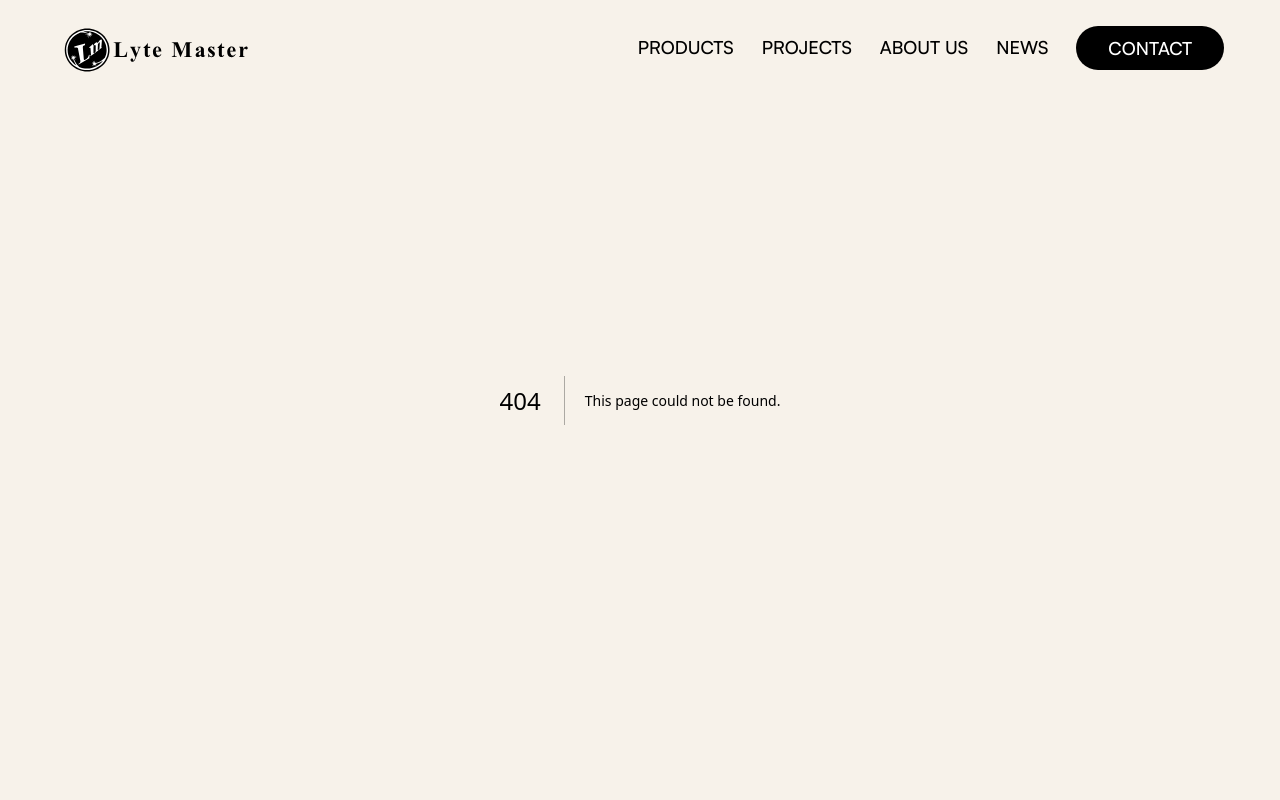
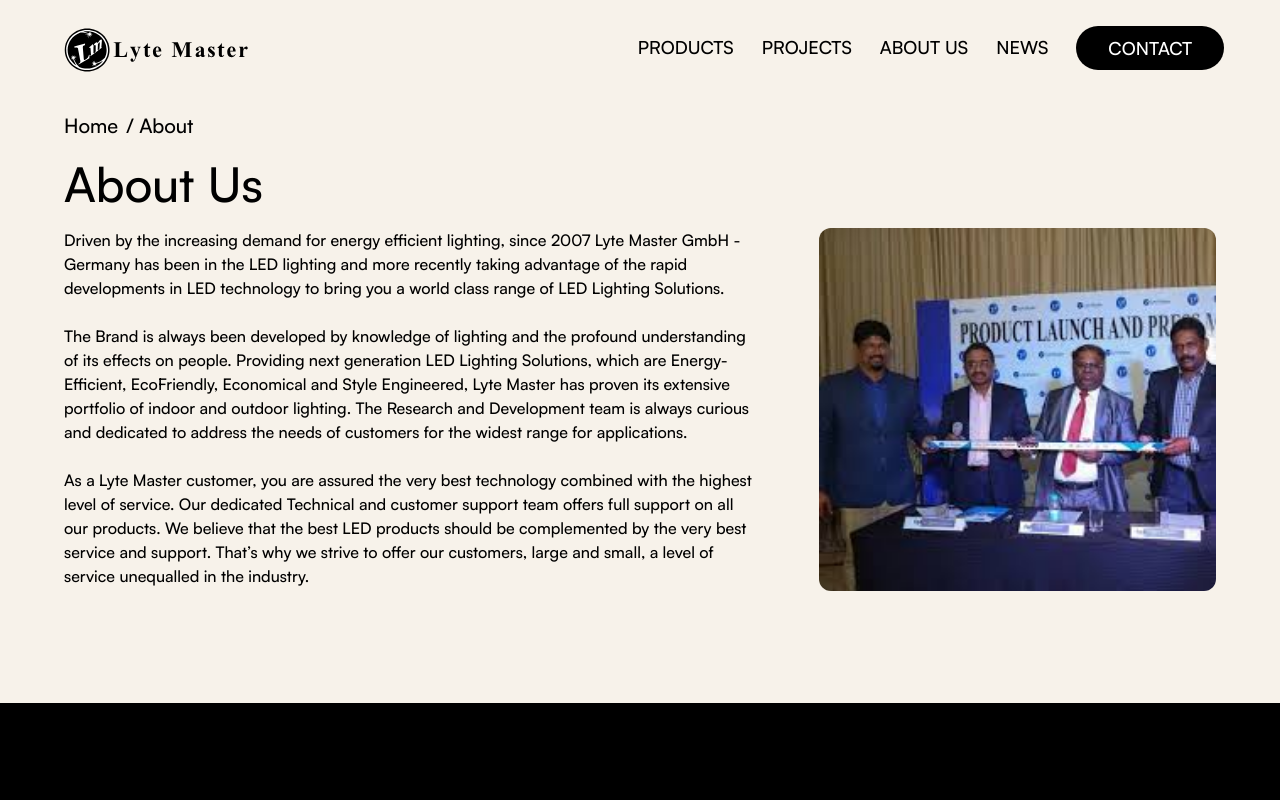
Before and after one commit to goutham-shankar/lytemaster, a Next.js app: page /about in a window 1280 px wide. Before the commit this address had no page. Shown: the top 800 px of the page. Built offline with nearby package versions, Linux system fonts and the light colour scheme.

Commit message:
add: completed about page and news page

```diff
--- /dev/null
+++ b/src/app/about/page.jsx
@@ -0,0 +1,41 @@
+import Image from "next/image";
+import aboutImage from "@assets/about.png";
+
+const aboutText = `Driven by the increasing demand for energy efficient lighting, since 2007 Lyte Master GmbH - Germany has been in the LED lighting and more recently taking advantage of the rapid developments in LED technology to bring you a world class range of LED Lighting Solutions.
+
+The Brand is always been developed by knowledge of lighting and the profound understanding of its effects on people. Providing next generation LED Lighting Solutions, which are Energy-Efficient, EcoFriendly, Economical and Style Engineered, Lyte Master has proven its extensive portfolio of indoor and outdoor lighting. The Research and Development team is always curious and dedicated to address the needs of customers for the widest range for applications.
+
+As a Lyte Master customer, you are assured the very best technology combined with the highest level of service. Our dedicated Technical and customer support team offers full support on all our products. We believe that the best LED products should be complemented by the very best service and support. That’s why we strive to offer our customers, large and small, a level of service unequalled in the industry.`;
+
+const Breadcrumbs = () => {
+  return (
+    <div className="flex items-center text-black xl:text-xl 2xl:text-3xl">
+      <a href="/" className="hover:text-gray-500 mr-2">
+        Home
+      </a>
+      <span className="font-bold">/</span>
+      <span className="whitespace-pre"> About</span>
+    </div>
+  );
+};
+
+export default function AboutPage() {
+  return (
+    <div className="h-max my-16 p-8 flex flex-col justify-center items-start gap-5 sm:my-20 sm:px-16 2xl:my-44 2xl:gap-12">
+      <Breadcrumbs />
+      <h1 className="text-5xl font-bold 2xl:text-6xl">About Us</h1>
+      <div className="flex flex-col justify-between items-start gap-12 sm:gap-16 lg:flex-row 2xl:gap-24">
+        <p className="whitespace-pre-wrap shrink-0 w-full lg:text-[0.75rem] xl:text-base lg:w-3/5 2xl:w-3/4 2xl:text-3xl">
+          {aboutText}
+        </p>
+        <Image
+          src={aboutImage}
+          alt="About Us"
+          width={1000}
+          height={500}
+          className="rounded-xl"
+        />
+      </div>
+    </div>
+  );
+}
--- /dev/null
+++ b/src/app/news/page.jsx
@@ -0,0 +1,84 @@
+import Image from "next/image";
+import { newsPageData } from "@assets/placeholders";
+import { HiOutlineArrowRight } from "react-icons/hi";
+
+const Breadcrumbs = () => {
+  return (
+    <div className="flex items-center text-black xl:text-xl 2xl:text-3xl">
+      <a href="/" className="hover:text-gray-500 mr-2">
+        Home
+      </a>
+      <span className="font-bold">/</span>
+      <span className="whitespace-pre"> News</span>
+    </div>
+  );
+};
+
+const NewsCard = ({ thumbnail, title, description, date, href }) => {
+  return (
+    <a
+      href={href}
+      className="flex flex-col justify-evenly items-start gap-2 2xl:gap-6"
+    >
+      <Image
+        src={thumbnail}
+        alt="thumbnail"
+        width={400}
+        height={200}
+        className="w-full h-36 rounded-xl sm:h-56 2xl:h-96"
+      />
+      <h2 className="mt-3 text-xl font-bold 2xl:text-4xl">{title}</h2>
+      <p className="text-sm text-gray-700 2xl:text-2xl">{description}</p>
+      <p className="mt-2 text-sm text-gray-700 2xl:text-2xl">{date}</p>
+    </a>
+  );
+};
+
+const NewsGrid = ({ news }) => {
+  return (
+    <div className="w-full h-max grid grid-cols-1 sm:grid-cols-2 lg:grid-cols-3 gap-6 2xl:gap-8">
+      {news.map((item, index) => (
+        <NewsCard key={index} {...item} />
+      ))}
+    </div>
+  );
+};
+
+const FeaturedNewsCard = ({ thumbnail, title, description, href }) => {
+  return (
+    <div className="w-full h-[30rem] my-8 relative flex flex-col justify-end items-start gap-4 sm:h-[34rem] 2xl:h-[54rem]">
+      <Image
+        src={thumbnail}
+        alt="thumbnail"
+        width={400}
+        height={200}
+        className="object-cover absolute w-full h-full rounded-xl"
+      />
+      <div className="w-full p-4 flex flex-col justify-evenly items-start gap-4 z-10 sm:p-10 lg:w-3/5 2xl:p-16 2xl:gap-8">
+        <div className="px-6 text-sm bg-white rounded-full flex items-center justify-center sm:text-base 2xl:px-10 2xl:text-3xl">
+          FEATURED
+        </div>
+        <h2 className="text-2xl text-white font-bold sm:text-3xl lg:text-4xl 2xl:text-7xl">
+          {title}{" "}
+          <a href={href} className="mx-2 text-white font-bold">
+            <HiOutlineArrowRight size={26} className="inline-block" />
+          </a>
+        </h2>
+        <p className="w-10/12 text-sm text-gray-100 sm:text-base 2xl:text-3xl">
+          {description}
+        </p>
+      </div>
+    </div>
+  );
+};
+
+export default function NewsPage() {
+  return (
+    <div className="h-max my-16 p-8 flex flex-col justify-center items-start gap-5 sm:my-20 sm:px-16 2xl:my-44 2xl:gap-12">
+      <Breadcrumbs />
+      <h1 className="text-5xl font-bold 2xl:text-6xl">News</h1>
+      <FeaturedNewsCard {...newsPageData.featured} />
+      <NewsGrid news={newsPageData.news} />
+    </div>
+  );
+}
```
